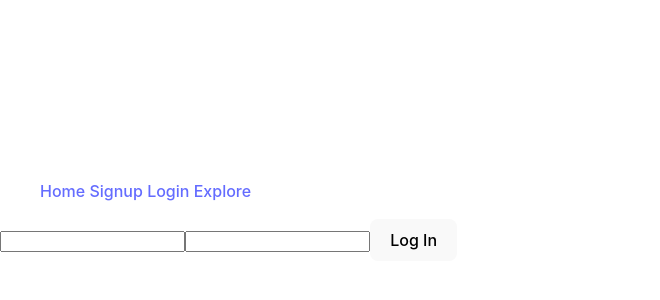
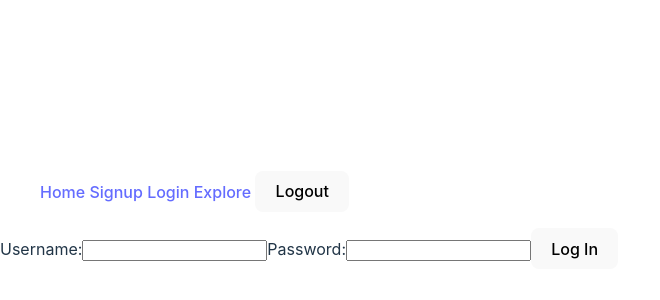
Before and after one commit to toks4/Talk-Tune, a React (Vite) app: page /login in a window 1280 px wide. Shown: the part 188-488 px from the top of the page, without its empty margins (0-660 px from the left). Built offline with nearby package versions, Linux system fonts and the light colour scheme; no server answers.

Commit message:
context is done

```diff
--- a/src/components/NavBar.jsx
+++ b/src/components/NavBar.jsx
@@ -1,8 +1,12 @@
 import { Link, NavLink } from "react-router-dom";   // <== IMPORT
+import {SessionContext} from "../contexts/SessionContext";
 
-import React from 'react'
+import React, { useContext } from 'react'
 
 function NavBar() {
+
+  const {logoutFunction} = useContext(SessionContext)
+
   return (
     <nav className="Navbar">
       <ul>
@@ -10,6 +14,7 @@ function NavBar() {
         <Link to="/signup"> Signup </Link>
         <Link to="/login"> Login </Link>
         <Link to="/explore"> Explore </Link>
+        <button onClick={logoutFunction}>Logout</button>
 
       </ul>
     </nav>
--- a/src/contexts/SessionContext.jsx
+++ b/src/contexts/SessionContext.jsx
@@ -39,8 +39,13 @@ const SessionContextProvider = ({ children }) => {
     }
   }, [token])
 
+  const logoutFunction = ()=>{
+    window.localStorage.removeItem('authToken')
+    setIsAuthenticated(false)
+  }
+
   return (
-    <SessionContext.Provider value={{ setToken, isAuthenticated, isLoading }}>
+    <SessionContext.Provider value={{ setToken, isAuthenticated, isLoading, logoutFunction }}>
       {children}
     </SessionContext.Provider>
   )
--- a/src/main.jsx
+++ b/src/main.jsx
@@ -3,11 +3,14 @@ import ReactDOM from 'react-dom/client'
 import { BrowserRouter as Router } from 'react-router-dom'
 import App from './App'
 import './index.css'
+import SessionContextProvider  from './contexts/SessionContext'
 
 ReactDOM.createRoot(document.getElementById('root')).render(
   <React.StrictMode>
     <Router>
-    <App />
+    <SessionContextProvider>
+      <App />
+    </SessionContextProvider>
     </Router>
-  </React.StrictMode>,
+  </React.StrictMode>
 )
--- a/src/pages/LoginPage.jsx
+++ b/src/pages/LoginPage.jsx
@@ -1,19 +1,29 @@
 import { useState } from 'react';
 import axios from 'axios';
+import {SessionContext} from "../contexts/SessionContext";
+import React, { useContext } from 'react'
+import { useNavigate } from 'react-router-dom'
+
+
+
 
 const LoginPage = () => {
   // Add some states to control your inputs
   const [username, setUsername] = useState('')
   const [password, setPassword] = useState('')
+  const { setToken } = useContext(SessionContext)
 
   const handleSubmit = async event => {
     event.preventDefault()
     try {
-      const response = await axios.post('http://localhost:5173/auth/login', {
+      const response = await axios.post('http://localhost:5005/auth/login', {
         username,
         password,
+
       })
-      console.log(response.data)
+      console.log(response)
+      setToken(response.data.authToken)
+
     } catch (error) {
       console.error(error)
     }
@@ -21,18 +31,23 @@ const LoginPage = () => {
 
   return (
   <div>
-    <form>
-    <input
+    <form onSubmit={handleSubmit}>
+    <label>Username:
+       <input
            type="text"
            value={username
            }
            onChange={event => setUsername(event.target.value)}
-           onSubmit={handleSubmit} />
-    <input
-           type="text"
+       />
+    </label>
+    <label>Password:
+       <input
+           type="password"
            value={password}
            onChange={event => setPassword(event.target.value)}
-           onSubmit={handleSubmit} />
+       />
+    </label>
+
     <button className='logInBtn' type='submit'>Log In</button>
     </form>
   </div>
```
